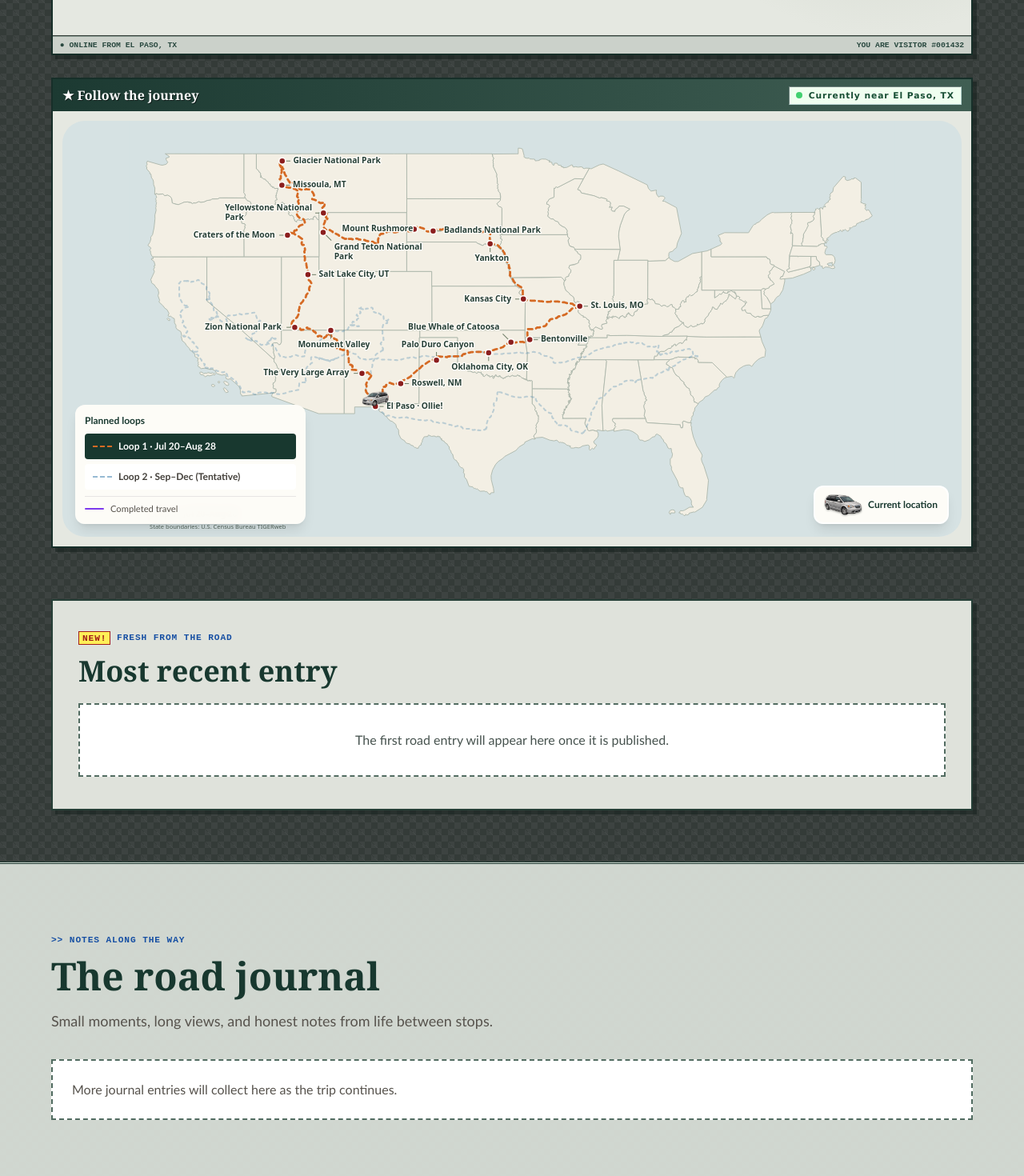
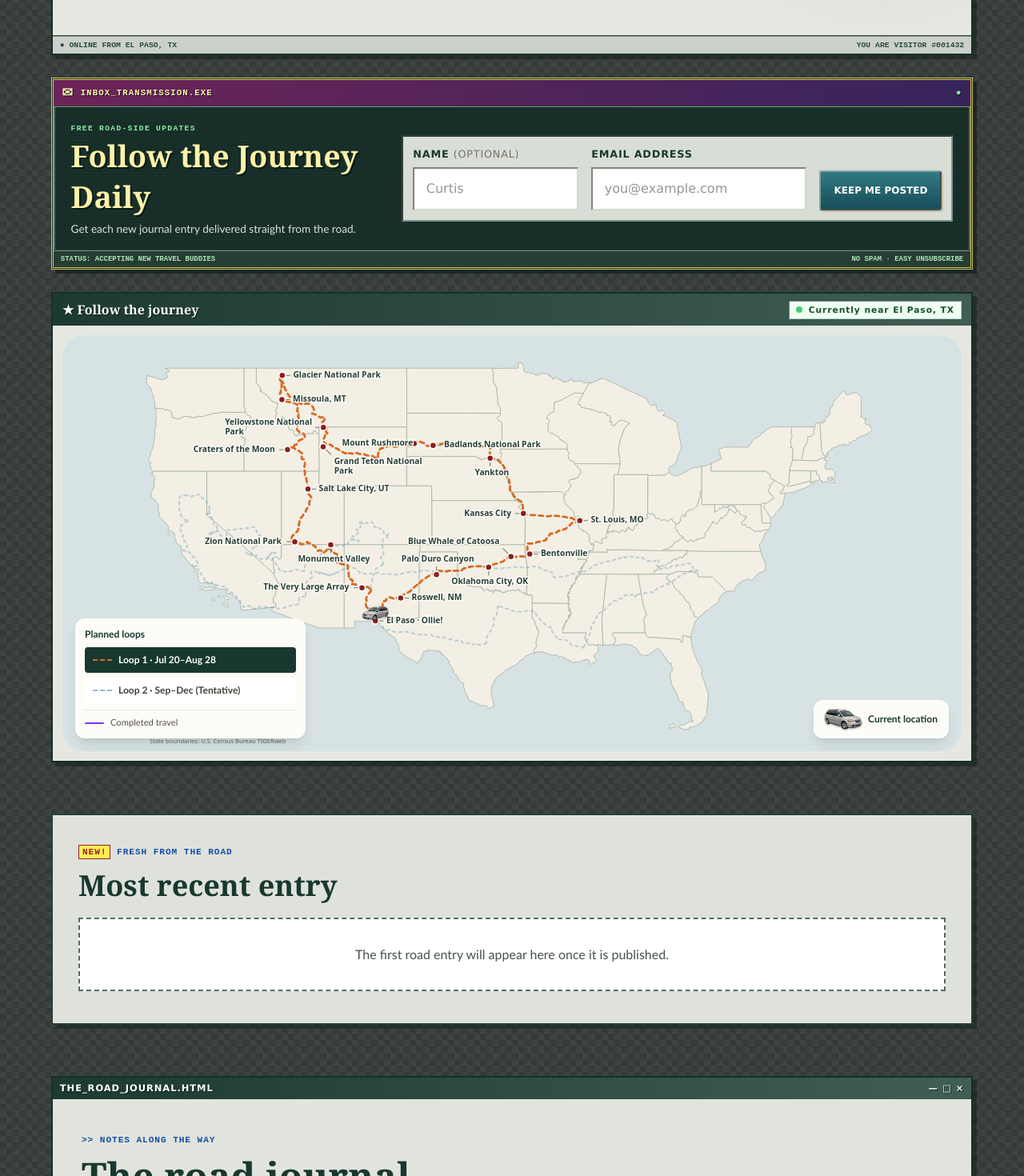
Before and after one commit to Ditto-Final-v2/VanUpdateApp, a Next.js app: page / in a window 1280 px wide. Shown: the part 460-1930 px from the top of the page at 80% size. Built offline with nearby package versions, Linux system fonts and the light colour scheme; no server answers; the database is empty.

Commit message:
Restyle journal and add daily signup window

```diff
--- a/src/app/globals.css
+++ b/src/app/globals.css
@@ -80,6 +80,20 @@ body {
 .retro-post-card a { color: var(--web-blue); text-decoration: underline; text-decoration-thickness: 1px; }
 .retro-post-card a:hover { color: #a11e18; }
 .retro-journal { border-block: 3px double #243f37; background: rgba(215,221,214,.96); }
+.retro-journal-box { background: rgba(229,232,225,.98); }
+.retro-daily-signup { border: 3px double #d7c65b; background: #172d28; box-shadow: 5px 5px 0 rgba(9,20,17,.55), inset 0 0 0 2px #527064; color: #f5f1d0; }
+.retro-daily-label { display: flex; align-items: center; gap: .55rem; border-bottom: 2px groove #759085; background: linear-gradient(90deg,#6d2458,#37245c); padding: .38rem .65rem; color: #fff6a7; font: 700 .67rem "Courier New",monospace; letter-spacing: .1em; text-shadow: 1px 1px #180d2a; }
+.retro-daily-label > span:first-child { font-size: 1rem; }
+.retro-daily-blink { margin-left: auto; color: #78ff8e; animation: daily-blink 1.1s steps(2,end) infinite; }
+.retro-daily-body { display: grid; gap: 1.25rem; align-items: center; padding: 1.1rem; background-image: repeating-linear-gradient(0deg,rgba(255,255,255,.025) 0,rgba(255,255,255,.025) 1px,transparent 1px,transparent 4px); }
+.retro-daily-kicker { color: #8ff0a4 !important; font: 700 .6rem "Courier New",monospace !important; letter-spacing: .14em; }
+.retro-daily-body h2 { margin-top: .2rem; color: #fff1a8; font: 700 clamp(1.6rem,4vw,2.35rem) Georgia,serif; text-shadow: 2px 2px #081a15; }
+.retro-daily-body p { margin-top: .3rem; color: #d9e4db; font-size: .85rem; }
+.retro-daily-form { border: 2px inset #80948b; background: #d8ded6; padding: .75rem; color: #18382f; }
+.retro-daily-form .form-label { color: #18382f; }
+.retro-daily-status { display: flex; flex-wrap: wrap; justify-content: space-between; gap: .3rem 1rem; border-top: 2px groove #759085; background: #263d35; padding: .3rem .55rem; color: #aee9b7; font: 700 .56rem "Courier New",monospace; }
+@keyframes daily-blink { 50% { opacity: .2; } }
+@media (min-width: 800px) { .retro-daily-body { grid-template-columns: .8fr 1.4fr; padding: 1rem 1.35rem; } }
 .retro-subscribe { border: 3px double #263e36; background: #9eaa9f; box-shadow: 5px 5px 0 rgba(12,25,21,.35); }
 .button-primary { border: 2px outset #7fa5a1; border-radius: .2rem; background: linear-gradient(#317982, #174e59); padding: .68rem 1rem; font: 700 .75rem Verdana, sans-serif; text-transform: uppercase; box-shadow: 2px 2px 0 #c1c1ae; }
 .button-primary:hover { border-style: inset; background: #174e59; transform: none; }
--- a/src/app/page.tsx
+++ b/src/app/page.tsx
@@ -1,5 +1,5 @@
 import Link from "next/link";
-import { ArrowRight, MapPin, Route } from "lucide-react";
+import { ArrowRight, MapPin } from "lucide-react";
 import { TripMap } from "@/components/map/trip-map";
 import { PostCard } from "@/components/blog/post-card";
 import { SubscribeForm } from "@/components/forms/subscribe-form";
@@ -14,9 +14,9 @@ export default async function Home() {
   const latest = publishedPosts[0];
   return <>
     <section className="retro-hero page-shell mt-6 sm:mt-10"><div className="retro-titlebar"><span>ROAD_LOG.HTML</span><span>— □ ×</span></div><div className="retro-hero-body"><div><p className="retro-trip-badge"><span aria-hidden="true">★</span> 5 MONTH ROAD TRIP <span aria-hidden="true">★</span></p><h1 className="font-serif text-[clamp(2.8rem,8vw,6.2rem)] font-semibold leading-[.96] tracking-[-.035em] text-forest">{siteConfig.tripName}</h1><div className="retro-stats-grid mt-8" aria-label="Trip statistics">{tripStats.map((stat) => <div className="retro-stat" key={stat.label}><strong>{stat.value}</strong><span>{stat.label}</span></div>)}</div></div></div><div className="retro-statusbar"><span>● ONLINE FROM {tripMapState.currentLocationName.toUpperCase()}</span><span>YOU ARE VISITOR #001432</span></div></section>
+    <section id="subscribe" className="retro-daily-signup page-shell mt-7 scroll-mt-24" aria-labelledby="daily-signup-heading"><div className="retro-daily-label"><span>✉</span> INBOX_TRANSMISSION.EXE <span className="retro-daily-blink">●</span></div><div className="retro-daily-body"><div><p className="retro-daily-kicker">FREE ROAD-SIDE UPDATES</p><h2 id="daily-signup-heading">Follow the Journey Daily</h2><p>Get each new journal entry delivered straight from the road.</p></div><div className="retro-daily-form"><SubscribeForm /></div></div><div className="retro-daily-status"><span>STATUS: ACCEPTING NEW TRAVEL BUDDIES</span><span>NO SPAM · EASY UNSUBSCRIBE</span></div></section>
     <section id="route" className="retro-window page-shell mt-7 scroll-mt-24"><div className="retro-section-head flex flex-wrap items-center justify-between gap-3"><h2>★ Follow the journey</h2><p className="retro-current flex items-center gap-2"><span className="h-2 w-2 animate-pulse rounded-full bg-[#33cc66]" />Currently near {tripMapState.currentLocationName}</p></div><div className="p-2 sm:p-3"><TripMap posts={publishedPosts} tripState={tripMapState} /></div></section>
     <section className="readable-surface page-shell my-12 py-8 sm:my-16 sm:py-10" aria-labelledby="latest-heading"><div className="retro-section-label mb-4"><span>NEW!</span> Fresh from the road</div><h2 id="latest-heading" className="mb-5 font-serif text-3xl font-semibold text-forest sm:text-4xl">Most recent entry</h2>{latest ? <article className="retro-feature grid overflow-hidden bg-white lg:grid-cols-[1.15fr_.85fr]"><div className="relative min-h-72 lg:min-h-[470px]"><PostCover src={latest.coverImage} alt={latest.coverImageAlt} priority /></div><div className="flex flex-col justify-center p-7 sm:p-10 lg:p-12"><p className="text-xs font-bold uppercase tracking-[.14em] text-sage">Day {latest.tripDay} · {formatDate(latest.entryDate)}</p><h3 className="mt-4 font-serif text-4xl font-semibold leading-tight text-forest">{latest.title}</h3><p className="mt-4 flex items-center gap-2 text-sm font-semibold text-stone-500"><MapPin size={16} />{latest.locationName}</p><p className="mt-5 text-lg leading-8 text-stone-600">{latest.excerpt}</p><Link href={`/journal/${latest.slug}`} className="button-primary mt-7 self-start gap-2">Read full entry <ArrowRight size={17} /></Link></div></article> : <div className="border-2 border-dashed border-sage bg-white p-8 text-center text-stone-600">The first road entry will appear here once it is published.</div>}</section>
-    <section id="journal" className="retro-journal scroll-mt-24 py-14 sm:py-20"><div className="page-shell"><div className="mb-8 max-w-2xl"><p className="retro-section-label inline-block">{">> NOTES ALONG THE WAY"}</p><h2 className="mt-3 font-serif text-4xl font-semibold text-forest sm:text-5xl">The road journal</h2><p className="mt-4 text-lg leading-8 text-stone-600">Small moments, long views, and honest notes from life between stops.</p></div>{publishedPosts.length > 1 ? <div className="grid gap-6 md:grid-cols-2 lg:grid-cols-3">{publishedPosts.slice(1).map((post) => <PostCard post={post} key={post.id} />)}</div> : <p className="border-2 border-dashed border-sage bg-white p-6 text-stone-600">More journal entries will collect here as the trip continues.</p>}</div></section>
-    <section id="subscribe" className="page-shell scroll-mt-24 py-14 sm:py-20"><div className="retro-subscribe relative overflow-hidden px-6 py-10 sm:px-12"><Route className="absolute -right-8 -top-8 h-48 w-48 rotate-12 text-white/20" strokeWidth={1} /><div className="relative max-w-3xl"><p className="text-xs font-bold uppercase tracking-[.18em] text-forest/70">POSTCARDS.EXE</p><h2 className="mt-2 font-serif text-4xl font-semibold text-forest">Get the next entry by email.</h2><p className="mb-8 mt-4 max-w-2xl leading-7 text-stone-700">One short note whenever a new story is published. No schedules, no marketing, and an easy unsubscribe whenever you like.</p><SubscribeForm /></div></div></section>
+    <section id="journal" className="retro-journal-box retro-window page-shell my-12 scroll-mt-24 sm:my-16"><div className="retro-titlebar"><span>THE_ROAD_JOURNAL.HTML</span><span>— □ ×</span></div><div className="p-6 sm:p-9"><div className="mb-8 max-w-2xl"><p className="retro-section-label inline-block">{">> NOTES ALONG THE WAY"}</p><h2 className="mt-3 font-serif text-4xl font-semibold text-forest sm:text-5xl">The road journal</h2><p className="mt-4 text-lg leading-8 text-stone-600">Small moments, long views, and honest notes from life between stops.</p></div>{publishedPosts.length > 1 ? <div className="grid gap-6 md:grid-cols-2 lg:grid-cols-3">{publishedPosts.slice(1).map((post) => <PostCard post={post} key={post.id} />)}</div> : <p className="border-2 border-dashed border-sage bg-white p-6 text-stone-600">More journal entries will collect here as the trip continues.</p>}</div><div className="retro-statusbar"><span>JOURNAL ARCHIVE: ONLINE</span><span>{publishedPosts.length} {publishedPosts.length === 1 ? "ENTRY" : "ENTRIES"} SAVED</span></div></section>
   </>;
 }
```
